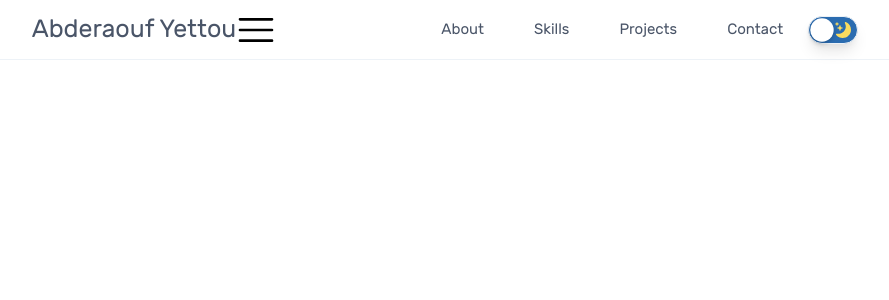
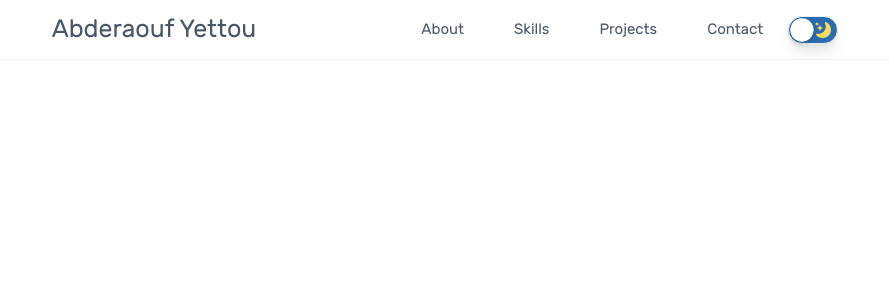
Before and after one commit to Abderyett/Portfolio, a React (Create React App) app: page / in a window 1280 px wide. Shown: the top 300 px of the page, without its empty margins (205-1094 px from the left). Built offline with nearby package versions, Linux system fonts and the light colour scheme.

Commit message:
Fix navabar and toggle button

```diff
--- a/package.json
+++ b/package.json
@@ -9,6 +9,7 @@
     "prop-types": "^15.7.2",
     "react": "^17.0.1",
     "react-dom": "^17.0.1",
+    "react-icons": "^4.2.0",
     "react-scripts": "4.0.1",
     "styled-components": "^5.2.3",
     "web-vitals": "^0.2.4"
--- a/src/components/HumbergerMenu.js
+++ /dev/null
@@ -1,16 +0,0 @@
-import React from 'react';
-
-function Hamburger() {
-  return (
-    <svg width={40} height={40} fill="none" xmlns="http://www.w3.org/2000/svg">
-      <path
-        fillRule="evenodd"
-        clipRule="evenodd"
-        d="M4 8a1.333 1.333 0 000 2.667h32A1.333 1.333 0 1036 8H4zM2.667 20A1.333 1.333 0 014 18.667h32a1.333 1.333 0 110 2.666H4A1.333 1.333 0 012.667 20zm0 10.667A1.333 1.333 0 014 29.333h32A1.333 1.333 0 1136 32H4a1.334 1.334 0 01-1.333-1.333z"
-        fill="#000"
-      />
-    </svg>
-  );
-}
-
-export default Hamburger;
--- a/src/components/Navbar/Navbar.js
+++ b/src/components/Navbar/Navbar.js
@@ -1,13 +1,12 @@
 import React from 'react';
 import * as S from './styles';
 import Toggle from '../Toggle/Toggle';
-import Hamburger from '../HumbergerMenu';
 
 function Navbar() {
   return (
     <S.Navbar>
       <a href="/">Abderaouf Yettou</a>
-      <Hamburger />
+
       <S.NavItems>
         <S.NavList>
           <li>About</li>
@@ -17,6 +16,7 @@ function Navbar() {
         </S.NavList>
       </S.NavItems>
       <Toggle />
+      <S.HambergerMenu />
     </S.Navbar>
   );
 }
--- a/src/components/Navbar/styles.js
+++ b/src/components/Navbar/styles.js
@@ -1,6 +1,6 @@
 import styled from 'styled-components';
+import { GiHamburgerMenu } from 'react-icons/gi';
 import { color } from '../../utilities';
-import Hamburger from '../HumbergerMenu';
 
 export const Navbar = styled.nav`
   height: 6rem;
@@ -30,10 +30,13 @@ export const NavList = styled.ul`
     display: none;
   }
 `;
-export const HambergerMenu = styled(Hamburger)`
-  visibility: hidden;
-
+export const HambergerMenu = styled(GiHamburgerMenu)`
+  font-size: 3rem;
+  display: none;
+  margin-right: 2rem;
+  color: ${(props) => props.theme.headingText};
   @media (max-width: 807px) {
+    display: inline-block;
   }
 `;
 
```
Also changed, not shown: 2 other files (tests, documents, lock files or other folders).
